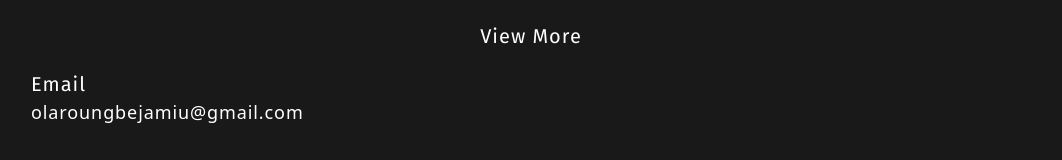
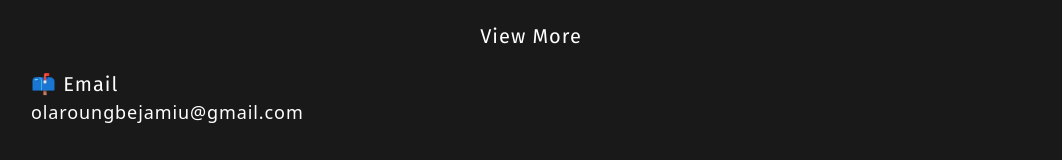
Before and after one commit to Abiodun-code/Portfolio, a React (Vite) app: page / in a window 1280 px wide. Shown: the part 3338-3498 px from the top of the page, without its empty margins (109-1171 px from the left). Built offline with nearby package versions, Linux system fonts and the light colour scheme.

Commit message:
Update Footer.tsx

```diff
--- a/src/pages/Footer.tsx
+++ b/src/pages/Footer.tsx
@@ -6,7 +6,7 @@
       <div className="container mx-auto xl:max-w-[80%] lg:max-w-[85%] px-3">
         <div className="block justify-between items-center">
           <div className="block">
-            <h1 className="text-white font-primary font-medium text-xl tracking-wider">Email</h1>
+            <h1 className="text-white font-primary font-medium text-xl tracking-wider">📫 Email</h1>
             <a href="mailto:olaroungbejamiu@gmail.com" className="text-white font-seconday text-lg tracking-wider">olaroungbejamiu@gmail.com</a>
           </div>
           <div className="flex items-center gap-x-2 justify-between pt-10">
```
